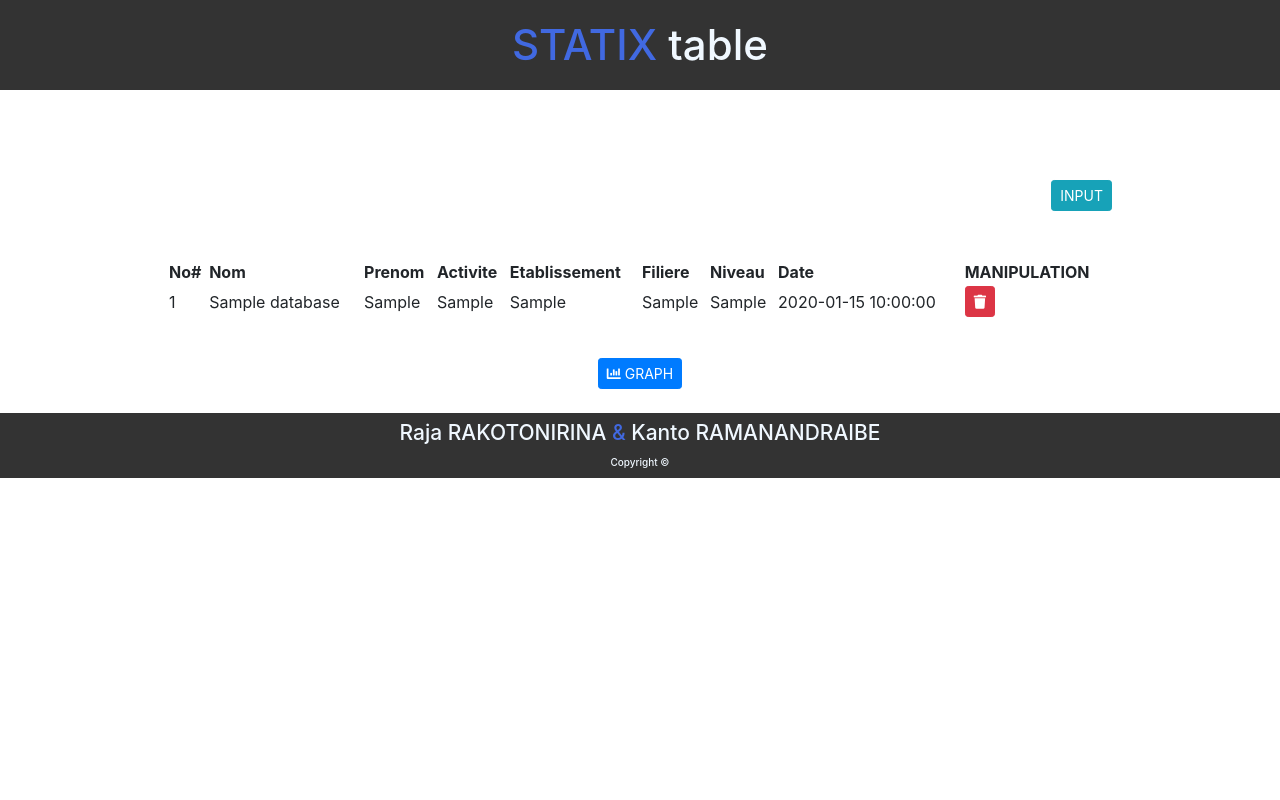
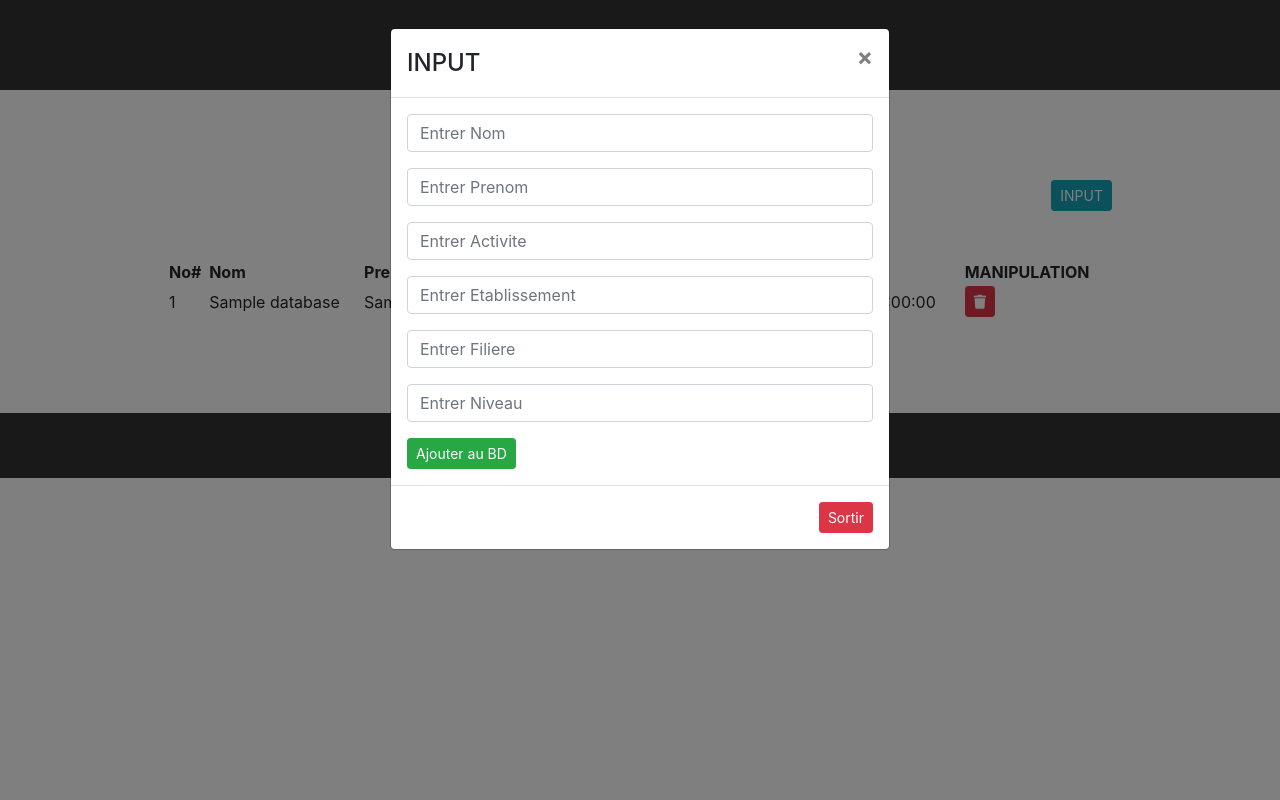
Before and after one commit to RajaRakoto/statix, a PHP site: page / in a window 1280 px wide, after a click on "INPUT". Run offline with PHP 8.4, Linux system fonts and the light colour scheme; tables that the repository leaves empty hold one stand-in row (values such as "Sample post"); data that the repository does not hold is empty; some libraries are stand-ins or nearby versions.

Commit message:
[feature]: open modal (input to db)

```diff
--- a/index.php
+++ b/index.php
@@ -173,7 +173,60 @@
         </tbody>
       </table>
 
+  <!-- INPUT (modal) -->
+  <div class="modal" id="myModal">
+    <div class="modal-dialog">
+      <div class="modal-content">
+
+        <!-- Header (modal) -->
+        <div class="modal-header">
+          <h4 class="modal-title">INPUT</h4>
+          <button type="button" class="close" data-dismiss="modal">&times;</button>
+        </div>
+
+        <!-- body (modal) -->
+        <div class="modal-body">
+            <form method="post" action="<?php echo $_SERVER['PHP_SELF']; ?>">
+
+              <div class="form-group">
+                <input type="text" name="nom" class="form-control" placeholder="Entrer Nom">
+              </div>
+
+              <div class="form-group">
+                <input type="text" name="prenom" class="form-control" placeholder="Entrer Prenom">
+              </div>
+
+              <div class="form-group">
+                <input type="text" name="activite" class="form-control" placeholder="Entrer Activite">
+              </div>
+
+              <div class="form-group">
+                <input type="text" name="etablissement" class="form-control" placeholder="Entrer Etablissement">
+              </div>
+
+              <div class="form-group">
+                <input type="text" name="filiere" class="form-control" placeholder="Entrer Filiere">
+              </div>
+
+              <div class="form-group">
+                <input type="text" name="niveau" class="form-control" placeholder="Entrer Niveau">
+              </div>
+
+            <input type="submit" value="Ajouter au BD" name="submit" class="btn btn-success btn-sm">
+
+           </form>
+        </div>
+
+        <!-- footer (modal) -->
+        <div class="modal-footer">
+          <button type="button" class="btn btn-danger btn-sm" data-dismiss="modal">Sortir</button>
+        </div>
+
+      </div>
     </div>
+  </div>
+
+  </div>
 
   </main>
 
@@ -181,6 +234,13 @@
   <div align="center">
     <button class = "btn btn-primary btn-sm"><a href = "graph.php" style = "text-decoration: none; color: #fff;"><i class="fas fa-chart-bar"></i> GRAPH </a></button>
   </div>
+
+    <br>
+
+  <!-- FOOTER -->
+  <footer>
+      <h5 id="foot">Raja RAKOTONIRINA <span id="etcom-blue">&</span> Kanto RAMANANDRAIBE<br><span id="copy-size">Copyright &copy;</span></h5>
+  </footer>
 
   <!-- DATATABLES core //bug -->
   <script src="https://code.jquery.com/jquery-3.4.0.js"></script>
@@ -191,14 +251,6 @@
         $('#example').DataTable();
     } );
   </script>
-
-    <br>
-
-  <!-- FOOTER -->
-  <footer>
-      <h5 id="foot">Raja RAKOTONIRINA <span id="etcom-blue">&</span> Kanto RAMANANDRAIBE<br><span id="copy-size">Copyright &copy;</span></h5>
-  </footer>
-
 </body>
 
 </html>
```
